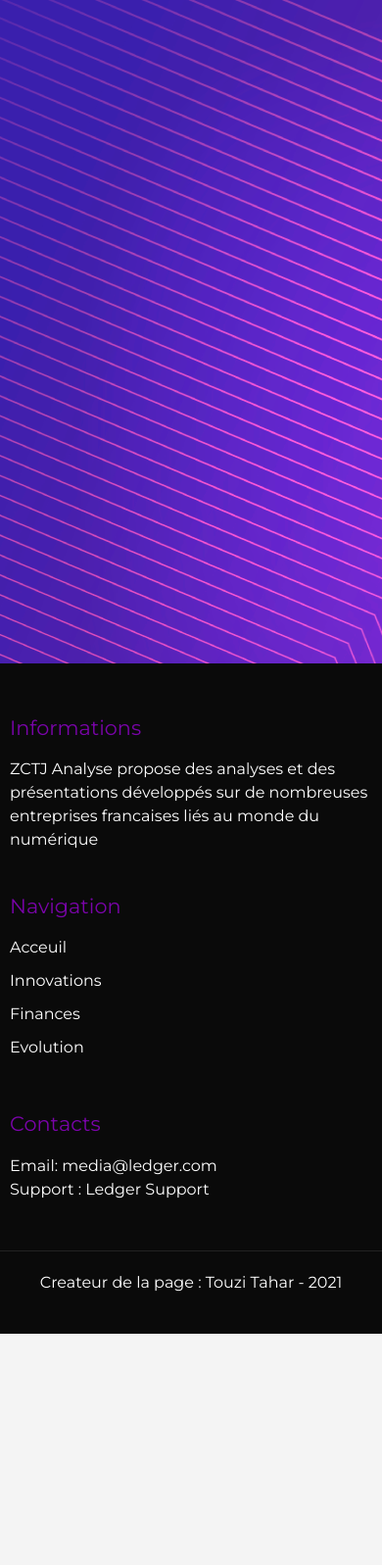
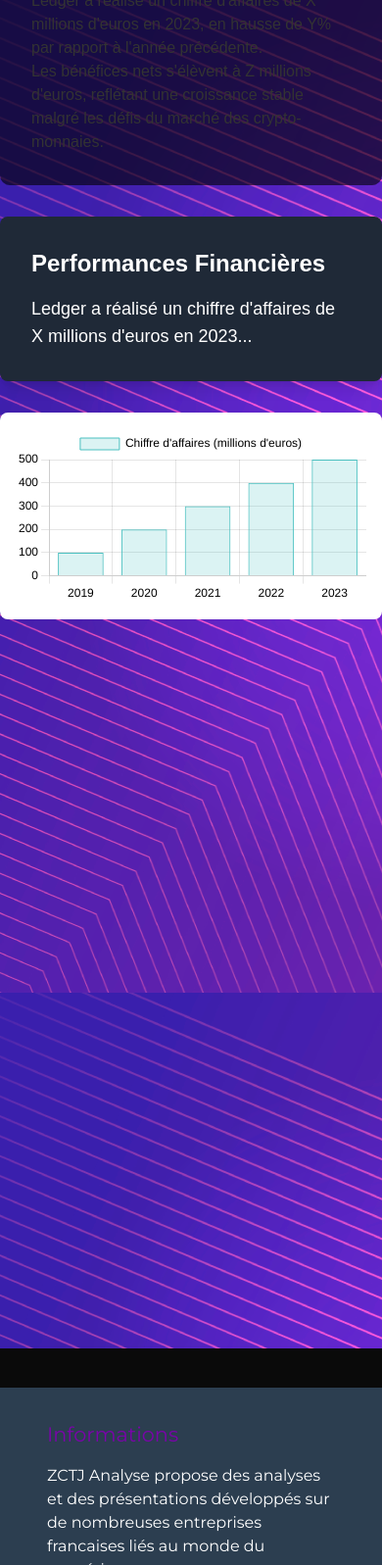
Before and after one commit to amintt2/SAE-S1.-05-06, a website: page Finances.html in a window 390 px wide. Shown: the part 67-1664 px from the top of the page at 98% size. Before the commit the page ends 1428 px from the top, so only its background shows below. Drawn offline with nearby package versions, Linux system fonts and the light colour scheme.

Commit message:
finances base

```diff
--- a/Finances.css
+++ b/Finances.css
@@ -3,15 +3,20 @@
     line-height: 1.6;
     color: #333;
     background-color: #f4f4f4;
+    margin: 0;
+    padding: 0;
 }
 
 .container {
     max-width: 1200px;
     margin: 0 auto;
+    padding: 2rem;
 }
 
 h1, h2 {
     color: #2c3e50;
+    margin-top: 2rem;
+    margin-bottom: 1rem;
 }
 
 .shadow-lg {
@@ -24,6 +29,8 @@
 
 .border-b {
     border-bottom: 2px solid #e2e8f0;
+    padding-bottom: 1rem;
+    margin-bottom: 1rem;
 }
 
 .text-gray-700 {
@@ -40,8 +47,8 @@
 
 @media (max-width: 768px) {
     .container {
-        padding-left: 1rem;
-        padding-right: 1rem;
+        padding-left: 1.5rem;
+        padding-right: 1.5rem;
     }
 }
 
@@ -53,3 +60,61 @@
 .shadow-lg:hover {
     box-shadow: 0 20px 25px -5px rgba(0, 0, 0, 0.1), 0 10px 10px -5px rgba(0, 0, 0, 0.04);
 }
+
+.finance-details {
+    background: rgba(0, 0, 0, 0.6);
+    padding: 2rem;
+    border-radius: 10px;
+    margin-bottom: 2rem;
+}
+
+/* Ajout de nouvelles règles pour améliorer l'espacement */
+.section {
+    margin-bottom: 3rem;
+}
+
+.graph-container {
+    margin-top: 2rem;
+    padding: 2rem;
+}
+
+/* Ajustement du menu de navigation */
+.navigation {
+    display: flex;
+    justify-content: space-around;
+    padding: 1rem 0;
+    background-color: #2c3e50;
+}
+
+.navigation a {
+    color: white;
+    text-decoration: none;
+    padding: 0.5rem 1rem;
+    border-radius: 5px;
+    transition: background-color 0.3s ease;
+}
+
+.navigation a:hover {
+    background-color: #34495e;
+}
+
+/* Ajustement du footer */
+.footer-content {
+    display: flex;
+    justify-content: space-between;
+    padding: 2rem;
+    background-color: #2c3e50;
+    color: white;
+}
+
+.footer-section {
+    flex: 1;
+    margin: 0 1rem;
+}
+
+.footer-bottom {
+    text-align: center;
+    padding: 1rem;
+    background-color: #34495e;
+    color: white;
+}
--- a/Finances.html
+++ b/Finances.html
@@ -39,7 +39,71 @@
         </nav>
     </header>
 
-    <div class="scrollable"></div>
+
+
+
+    <section class="finance-details">
+      <h2>Performances Financières</h2>
+      <p>Ledger a réalisé un chiffre d'affaires de X millions d'euros en 2023, en hausse de Y% par rapport à l'année précédente.</p>
+      <p>Les bénéfices nets s'élèvent à Z millions d'euros, reflétant une croissance stable malgré les défis du marché des crypto-monnaies.</p>
+  </section>
+
+  <section class="finance-details bg-gray-800 p-8 rounded-lg shadow-lg">
+    <h2 class="text-2xl font-bold mb-4 text-white">Performances Financières</h2>
+    <p class="text-lg text-white">Ledger a réalisé un chiffre d'affaires de X millions d'euros en 2023...</p>
+ </section>
+
+ <div class="graph-container bg-white p-4 rounded-lg">
+  <canvas id="myChart" width="400" height="200"></canvas>
+</div>
+
+<script src="https://cdn.jsdelivr.net/npm/chart.js"></script>
+<script>
+ var ctx = document.getElementById('myChart').getContext('2d');
+ var myChart = new Chart(ctx, {
+     type: 'bar',
+     data: {
+         labels: ['2019', '2020', '2021', '2022', '2023'],
+         datasets: [{
+             label: 'Chiffre d\'affaires (millions d\'euros)',
+             data: [100, 200, 300, 400, 500],
+             backgroundColor: 'rgba(75, 192, 192, 0.2)', // Couleur des barres
+             borderColor: 'rgba(75, 192, 192, 1)', // Bordure des barres
+             borderWidth: 1
+         }]
+     },
+     options: {
+         scales: {
+             x: {
+                 ticks: {
+                     color: 'black' // Couleur des labels de l'axe X (noir)
+                 },
+                 grid: {
+                     color: 'rgba(0, 0, 0, 0.1)' // Grille noire semi-transparente
+                 }
+             },
+             y: {
+                 ticks: {
+                     color: 'black' // Couleur des labels de l'axe Y (noir)
+                 },
+                 grid: {
+                     color: 'rgba(0, 0, 0, 0.1)' // Grille noire semi-transparente
+                 }
+             }
+         },
+         plugins: {
+             legend: {
+                 labels: {
+                     color: 'black' // Couleur de la légende (noir)
+                 }
+             }
+         }
+     }
+ });
+</script>
+
+
+<div class="scrollable"></div>
 </body>
 
 <div>
```
